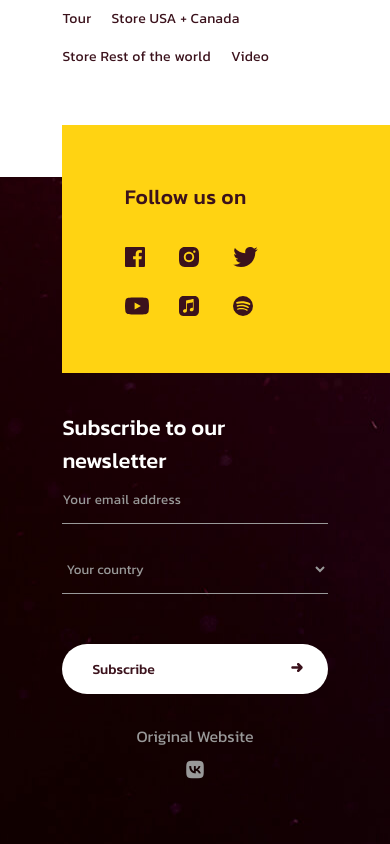
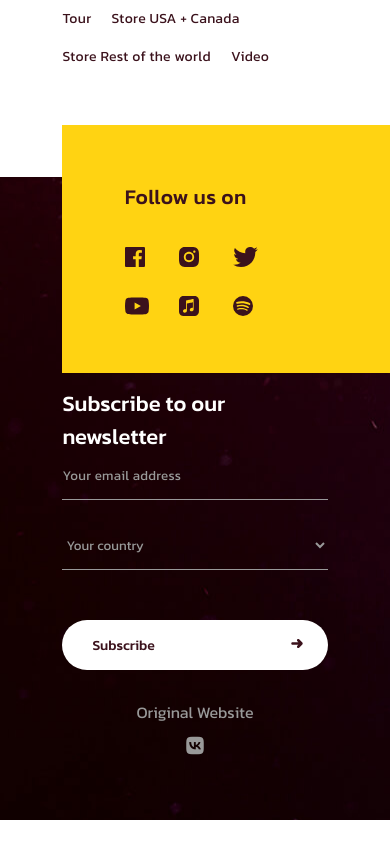
Before and after one commit to Andrey-Kharebov/caravan-palace-app, a React (Create React App) app: page / in a window 390 px wide. Shown: the part 1158-2002 px from the top of the page. After the commit the page ends 1978 px from the top, so only its background shows below. Built offline with nearby package versions, Linux system fonts and the light colour scheme; the HTML template or start-up script is replaced by a standard one.

Commit message:
Resolved problems with footerForm positioning & burger socials overflow

```diff
--- a/src/components/Footer/FooterForm/FooterForm.module.css
+++ b/src/components/Footer/FooterForm/FooterForm.module.css
@@ -151,7 +151,7 @@
 
 @media (max-width: 480px) {
   .footerForm {
-    margin-top: 52%;
+    padding-top: 30%;
   }
 
   .footerForm.blacked {
@@ -161,12 +161,18 @@
 
 @media (max-width: 400px) {
   .footerForm {
-    margin-top: 60%;
+    padding-top: 35%;
+  }
+}
+
+@media (max-width: 375px) {
+  .footerForm {
+    padding-top: 40%;
   }
 }
 
 @media (max-width: 350px) {
   .footerForm {
-    margin-top: 70%;
+    padding-top: 45%;
   }
 }
--- a/src/components/Footer/FooterNavMenu/FooterFollow/FooterFollow.module.css
+++ b/src/components/Footer/FooterNavMenu/FooterFollow/FooterFollow.module.css
@@ -90,9 +90,11 @@
     left: 16%;
     max-width: 1000px;
     padding: 56px 16%;
+    overflow: hidden;
   }
 
   .footerFollow div {
+    max-height: 100%;
     margin-top: -73px;
   }
 }
```
